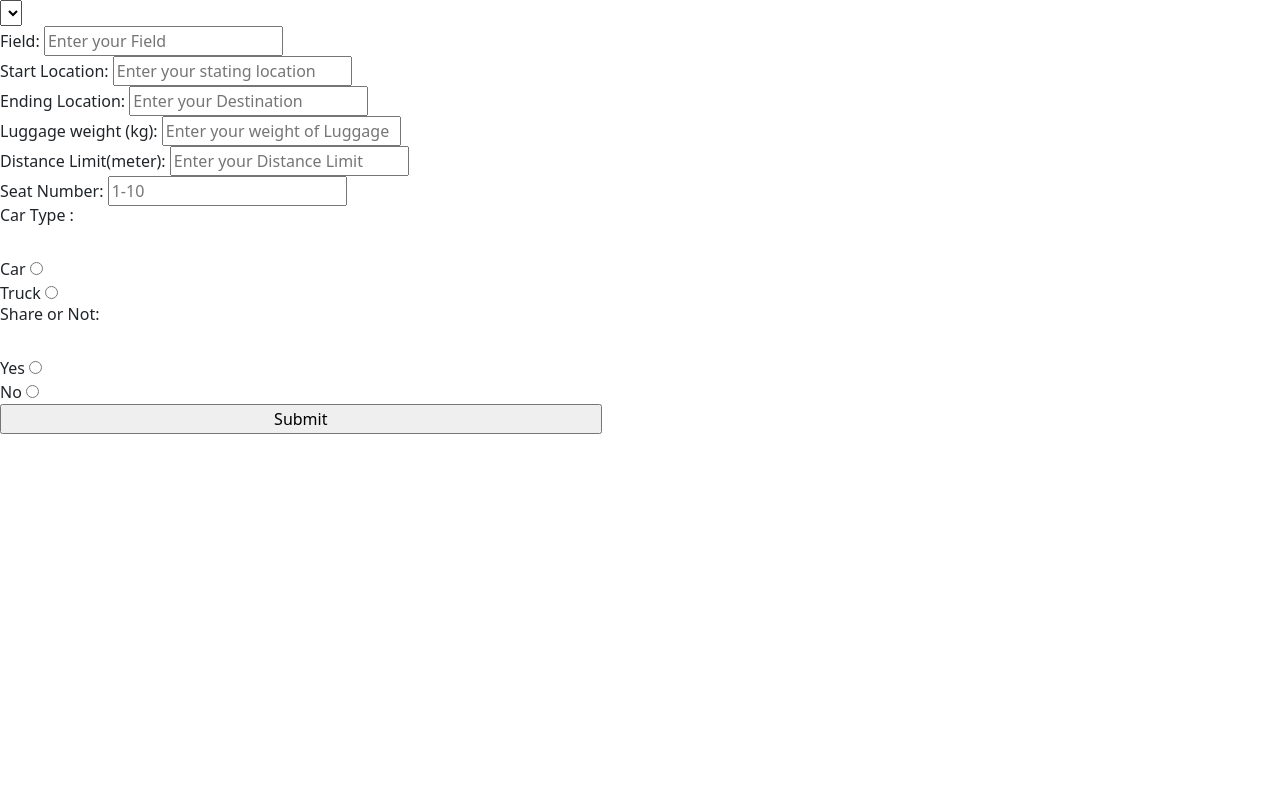
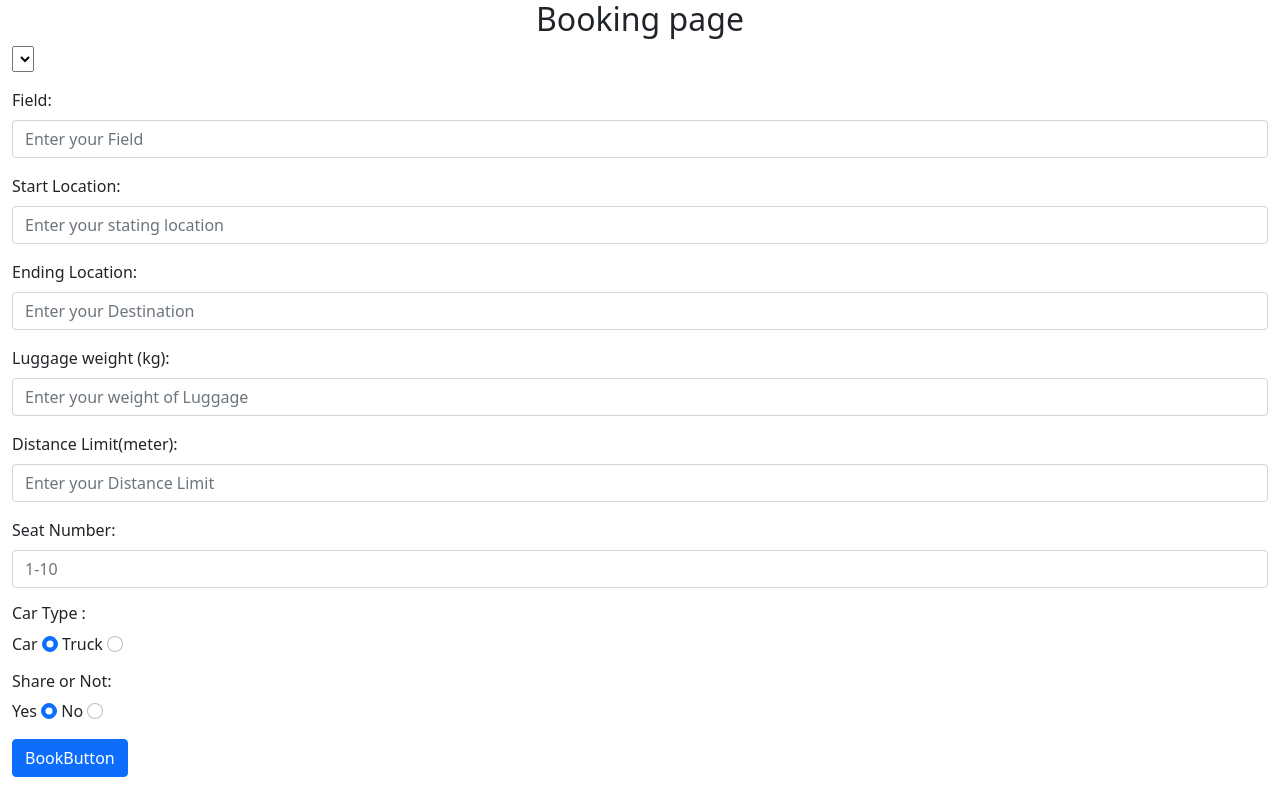
Before and after one commit to Garrr123/Projectmain, a Flask app: page /gotoBook in a window 1280 px wide. Run offline with Flask 2, Linux system fonts and the light colour scheme; lists and menus that the app fills with data are empty; parts of the project's set-up code (start-up, migrations or seed data) failed here and were passed over; some libraries are stand-ins or nearby versions.

Commit message:
edit book.html and main.html
edited the ui design for both html

```diff
--- a/templates/Book.html
+++ b/templates/Book.html
@@ -14,7 +14,7 @@
 
 
     <!-- Bootstrap core CSS -->
-<link href="/static/css/bootstrap.min.css" rel="stylesheet" integrity="sha384-wEmeIV1mKuiNpC+IOBjI7aAzPcEZeedi5yW5f2yOq55WWLwNGmvvx4Um1vskeMj0" crossorigin="anonymous">
+<link href="../static/css/bootstrap.min.css" rel="stylesheet" >
 
     <!-- Favicons -->
     <style>
@@ -82,45 +82,59 @@
 
   </head>
   <body>
-
+    <h2 class="mx-auto" style="width: max-content;">Booking page</h2>
+    <div class="container-fluid">
       <form action="/Booking" method="post">
-
+        <div class="mb-3">
           <select name= "info" id="UserInfo" method="GET" action="/">
             {% for info in user.values()%}
                 <option value = "{{info.user_id}}" SELECTED>{{info.name}}</option>"
             {% endfor %}
         </select><br>
+        </div>
 
-  <label for="Field">Field:</label>
-  <input type="text " id="Field" name = "Field" placeholder="Enter your Field"><br>
-  <label for="SLocation">Start Location:</label>
-  <input type="text " id="SLocation" name = "SLocation" placeholder="Enter your stating location"><br>
-  <label for="ELocation">Ending Location:</label>
-  <input type="text " id="ELocation" name = "Elocation" placeholder="Enter your Destination"><br>
-  <label for="LuggageSize">Luggage weight (kg):</label>
-  <input type="number " id="LuggageSize"  Name = "LuggageSize" placeholder="Enter your weight of Luggage"><br>
-  <label for="DistanceLimit">Distance Limit(meter):</label>
-  <input type="number " id="DistanceLimit"  Name = "DistanceLimit" placeholder="Enter your Distance Limit"><br>
-  <label for="SeatNumber">Seat Number:</label>
-  <input type="number " id="SeatNumber"  Name = "Seat" placeholder="1-10"><br>
+        <div class="mb-3">
+          <label for="Field" class="form-label">Field:</label>
+          <input type="text " class="form-control" id="Field" name = "Field" placeholder="Enter your Field">
+        </div>
+        <div class="mb-3">
+          <label for="SLocation" class="form-label">Start Location:</label>
+          <input type="text " class="form-control" id="SLocation" name = "SLocation" placeholder="Enter your stating location">
+        </div>
+        <div class="mb-3">
+          <label for="ELocation" class="form-label">Ending Location:</label>
+          <input type="text " class="form-control" id="ELocation" name = "Elocation" placeholder="Enter your Destination">
+        </div>
+        <div class="mb-3">
+          <label for="LuggageSize" class="form-label">Luggage weight (kg):</label>
+          <input type="number " class="form-control" id="LuggageSize"  Name = "LuggageSize" placeholder="Enter your weight of Luggage">
+        </div>
+        <div class="mb-3">
+          <label for="DistanceLimit" class="form-label">Distance Limit(meter):</label>
+          <input type="number " class="form-control" id="DistanceLimit"  Name = "DistanceLimit" placeholder="Enter your Distance Limit">
+        </div>
+        <div class="mb-3">
+          <label for="SeatNumber" class="form-label">Seat Number:</label>
+          <input type="number " class="form-control" id="SeatNumber"  Name = "Seat" placeholder="1-10">
+        </div>
+        <div class="mb-3">
+          <h6>Car Type :</h6>
+          <label for="CarT" class="form-check-label">Car</label>
+          <input type="radio" id="CarT" name="CarType" value="car" class="form-check-input" checked>
+          <label for="TruckT" class="form-check-label">Truck</label>
+          <input type="radio" id="TruckT" name="CarType" value="truck" class="form-check-input">
+        </div>
+        <div class="mb-3">
+          <h6>Share or Not:</h6>
+          <label for="ShareY" class="form-check-label">Yes</label>
+          <input type="radio" id="ShareY" name="Sharable" value="Y" class="form-check-input" checked>
+          <label for="ShareN" class="form-check-label">No</label>
+          <input type="radio" id="ShareN" name="Sharable" value="N" class="form-check-input">
+        </div>
+          <button type="submit" id="TransactionForm" class="btn btn-primary">BookButton</button>
 
-
-  <h6>Car Type :</h6><br>
-  <label for="CarT">Car</label>
-  <input type="radio" id="CarT" name="CarType" value="car"><br>
-    <label for="TruckT">Truck</label>
-    <input type="radio" id="TruckT" name="CarType" value="truck"><br>
-
-  <h6>Share or Not:</h6><br>
-    <label for="ShareY">Yes</label>
-    <input type="radio" id="ShareY" name="Sharable" value="Y"><br>
-    <label for="ShareN">No</label>
-    <input type="radio" id="ShareN" name="Sharable" value="N"><br>
-
-
-  <input type="submit" id="TransactionForm" name="BookButton"
-         style="width:47%;" class="w3-bar-item w3-button w3-padding-medium w3-blue" \></form>
-
+      </form>
+    </div>
 
 
   </body>
```
Also changed, not shown: templates/Main.html (+16 -12 lines). Lines whose indentation alone changed are shown as unchanged.
